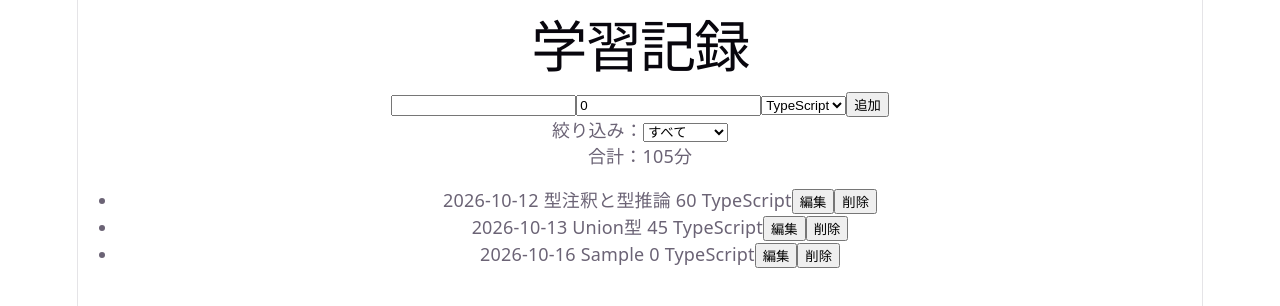
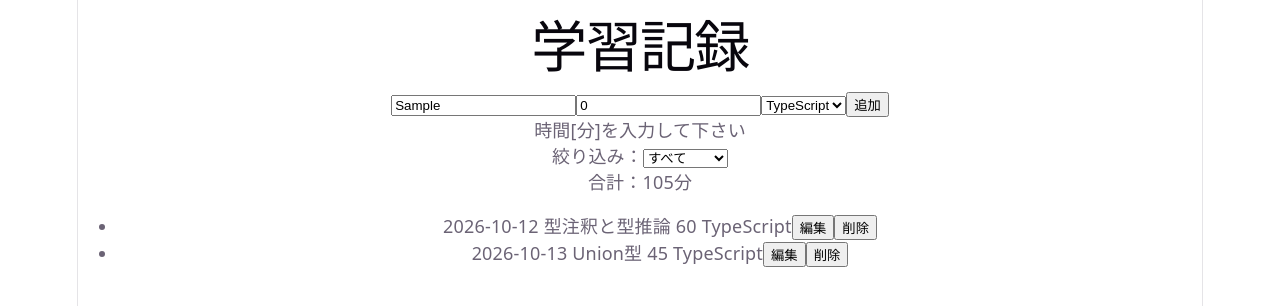
Before and after one commit to nyaga-a/study-log, a React (Vite) app: page / in a window 1280 px wide. Both pictures are taken after typing "Sample" into the empty fields and a click on the button "追加". Shown: the top 306 px of the page. Built offline with nearby package versions, Linux system fonts and the light colour scheme.

Commit message:
追加時の入力チェック、不要なコードの削除

```diff
--- a/src/App.tsx
+++ b/src/App.tsx
@@ -1,5 +1,6 @@
-import { useState, useEffect } from "react";
+import { useState } from "react";
 import type { StudyRecord } from "./types";
+import { useLocalStorage } from "./hooks/useLocalStorage";
 
 const initialRecords: StudyRecord[] = [
   { id: "1", date: "2026-10-12", content: "型注釈と型推論", minutes: 60, category: "TypeScript" },
@@ -10,27 +11,10 @@ const categories = ["TypeScript", "React", "CSS"];
 
 const STORAGE_KEY = "records";
 
-function loadRecords(): StudyRecord[] {
-  // TODO: localStorage.getItem(STORAGE_KEY)で、保存された文字列を取り出す
-  // TODO: なければ（null）、initialRecordsを返す
-  // TODO: あれば、JSON.parseして返す
-  //       壊れたデータでも画面が真っ白にならないよう、try/catchで囲む
-  try{
-    const storageItem = localStorage.getItem(STORAGE_KEY);
-    if (storageItem !== null) {
-      const parsedItem = JSON.parse(storageItem);
-      return Array.isArray(parsedItem) ? parsedItem : initialRecords;
-    } else {
-      return initialRecords;
-    }
-  } catch (error) {
-    console.error(error);
-    return initialRecords;
-  }
-}
+const isRecords = (v: unknown): v is StudyRecord[] => Array.isArray(v);
 
 function App() {
-  const [records, setRecords] = useState<StudyRecord[]>(loadRecords);
+  const [records, setRecords] = useLocalStorage(STORAGE_KEY, initialRecords, isRecords);
   const [content, setContent] = useState("");
   const [minutes, setMinutes] = useState(0);
   const [category, setCategory] = useState("TypeScript");
@@ -38,10 +22,7 @@ function App() {
   const [editContent, setEditContent] = useState("");
   const [editMinutes, setEditMinutes] = useState(0);
   const [filterCategory, setFilterCategory] = useState("all");// "all" = 絞り込みなし
-
-  useEffect(() => {
-    localStorage.setItem(STORAGE_KEY, JSON.stringify(records));
-  }, [records]);
+  const [error, setError] = useState("");
 
   // 画面に出す配列
   const visibleRecords =
@@ -73,6 +54,16 @@ function App() {
   const handleSubmit = (e: React.FormEvent) => {
     // ブラウザ標準の送信動作をやめて処理はこの中で行う
     e.preventDefault();
+
+    setError("");
+    if(content.trim() === ""){
+      setError("内容を入力してください");
+      return
+    }
+    if(minutes < 1){
+      setError("時間[分]を入力して下さい");
+      return
+    }
 
     // 新しいStudyRecordを作る（idはcrypto.randomUUID()が使える）
     const newRecord = {
@@ -106,6 +97,7 @@ function App() {
         </select>
         <button type="submit">追加</button>
       </form>
+      {error && <p role="alert">{error} </p>}
       <label>
         絞り込み：
         <select value={filterCategory} onChange={(e) => setFilterCategory(e.target.value)}>
--- /dev/null
+++ b/src/hooks/useLocalStorage.ts
@@ -0,0 +1,32 @@
+import { useState, useEffect } from "react";
+
+export function useLocalStorage<T>(
+    key: string,
+    initialValue: T,
+    isValid: (value: unknown) => value is T
+){
+    const [value, setValue] = useState<T>(() => {
+        // localStorage から読み込み、JSON.parse する
+        // isValid(parsed) が true なら、そのまま返す
+        // （true の後は、TypeScriptが「T 型だ」と理解してくれる）
+        // 失敗した時や、isValid が false の時は、initialValue を返す
+        try{
+            const storageItem = localStorage.getItem(key);
+            if(storageItem === null) return initialValue;
+            const parsedItem = JSON.parse(storageItem);
+            if (isValid(parsedItem)) return parsedItem;
+            return initialValue;
+        } catch (error) {
+            console.log(error);
+            return initialValue;
+        }
+
+    });
+
+    useEffect(() => {
+        // valueが変わったら保存する
+        localStorage.setItem(key, JSON.stringify(value));
+    }, [key, value]);
+
+    return [value, setValue] as const;
+}
```
Also changed, not shown: 1 other file (tests, documents, lock files or other folders).
